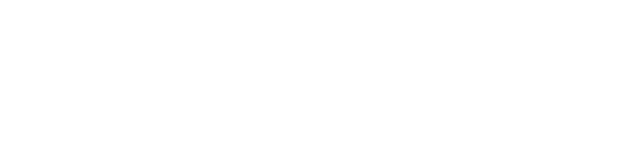
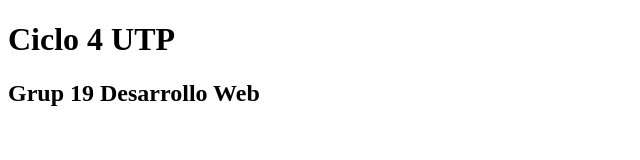
Before and after one commit to remigioh/ejercicio_ramas, a plain HTML site: page index.html in a window 1280 px wide. Shown: the whole page, without its empty margins (0-640 px from the left). Drawn offline with Linux system fonts and the light colour scheme.

Commit message:
Contenido inicial

```diff
--- a/index.html
+++ b/index.html
@@ -4,9 +4,12 @@
     <meta charset="UTF-8">
     <meta http-equiv="X-UA-Compatible" content="IE=edge">
     <meta name="viewport" content="width=device-width, initial-scale=1.0">
-    <title>Document</title>
+    <title>Ramas en Git</title>
 </head>
 <body>
+    <h1>Ciclo 4 UTP</h1>
+
+    <h2>Grup 19 Desarrollo Web</h2>
 
 </body>
 </html>
```
